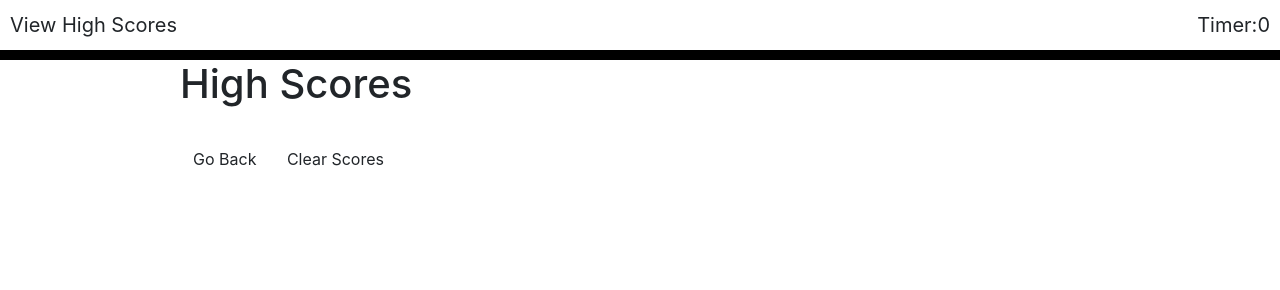
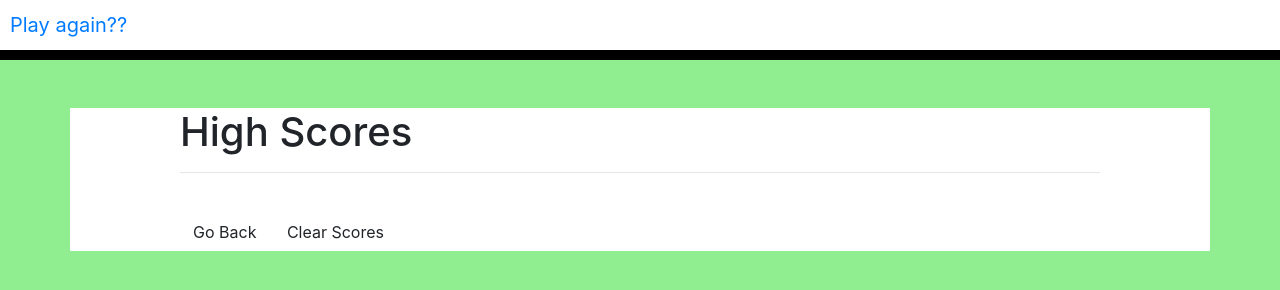
Before and after one commit to EleanorBurgess0940/Code-Quiz_ECB, a plain HTML site: page highscore.html in a window 1280 px wide. Drawn offline with nearby package versions, Linux system fonts and the light colour scheme.

Commit message:
added links to each page and worked on the formating of the body

```diff
--- a/highscore.html
+++ b/highscore.html
@@ -12,15 +12,17 @@
 </head>
 
 <header>
-    <a>View High Scores</a>
-    <span class="float-right">Timer:0</span>
+    <a href="index.html" class="justify-content-center">Play again??</a>
 </header>
 
 <body>
+    <br>
+    <br>
     <div class="container">
         <div class="row justify-content-center">
             <div class="col-10">
                 <h1>High Scores</h1>
+                <hr>
                 <br>
                 <button type="button" class="btn">Go Back</button>
                 <button type="button" class="btn">Clear Scores</button>
--- a/main.js
+++ b/main.js
@@ -5,9 +5,3 @@ function startTimer() {
 
     makequestions();
 }
-function setTimer() {
-    var countdown = setInterval(function () {
-        secondsLeft--;
-        timerEl.textContent = "Time:" + secondsLeft;
-    })
-}
--- a/style.css
+++ b/style.css
@@ -4,3 +4,9 @@ header{
     padding: 10px;
     font-size: 20px;
 }
+body{
+    background-color: lightgreen;
+}
+.container{
+    background-color: white
+}
```
Also changed, not shown: index.html (+4 -1 lines), quiz.html (+4 -1 lines).
